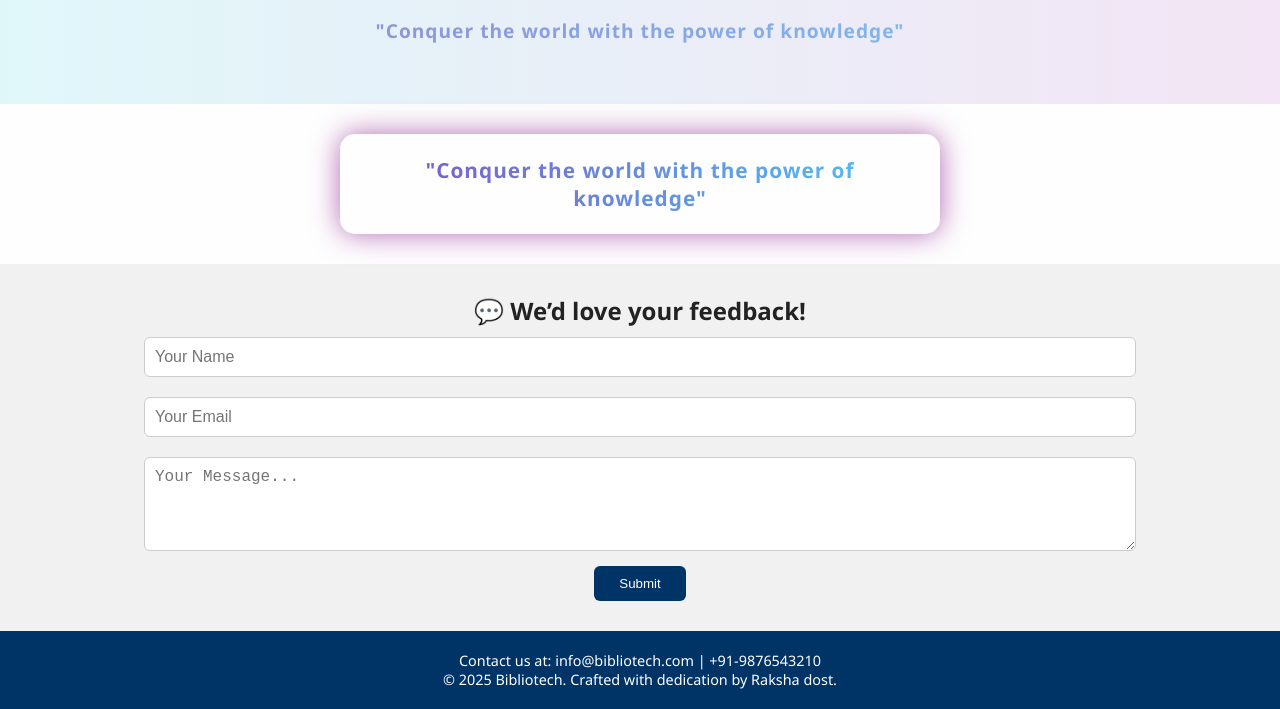
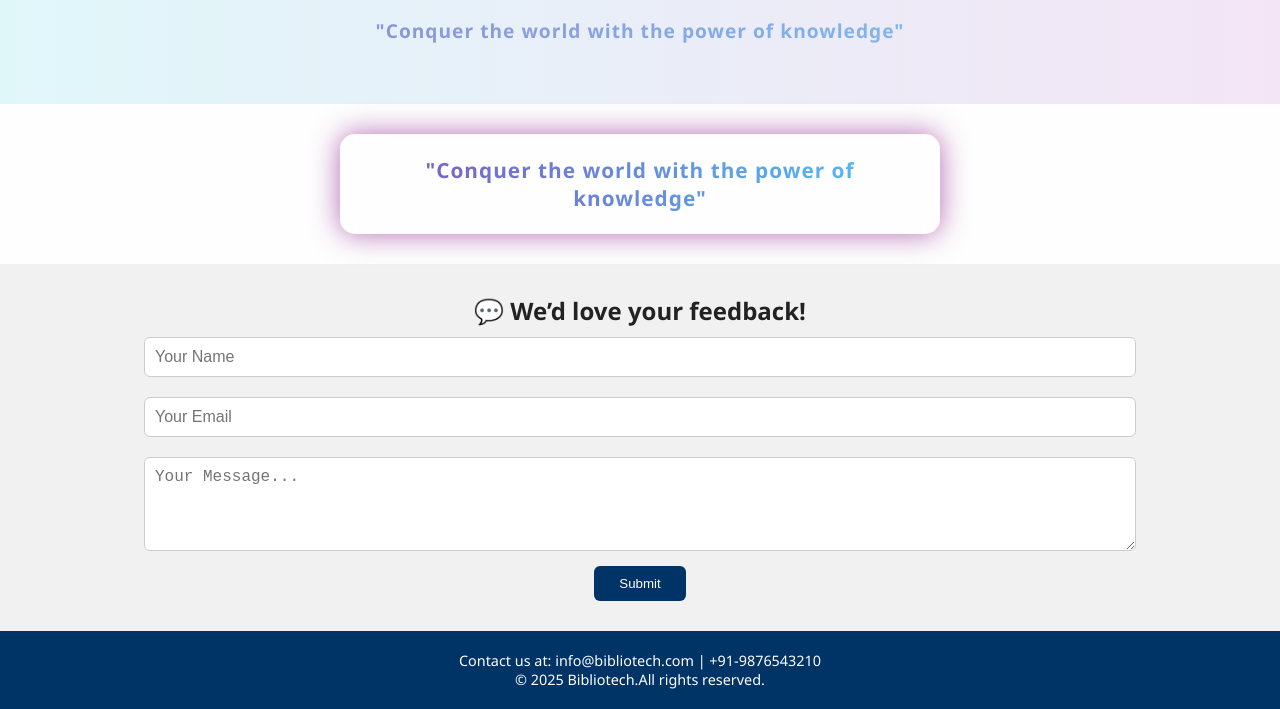
Before and after one commit to RakshaChaturvedi100/Bibliotech-, a plain HTML site: page index.html in a window 1280 px wide. Shown: the part 159-868 px from the top of the page. Drawn offline with Linux system fonts and the light colour scheme; a script that the page names is missing.

Commit message:
Update index.html

```diff
--- a/index.html
+++ b/index.html
@@ -43,7 +43,7 @@
   <!-- Footer -->
   <footer>
     <p>Contact us at: info@bibliotech.com | +91-9876543210</p>
-    <p>© 2025 Bibliotech. Crafted with dedication by Raksha dost.</p>
+    <p>© 2025 Bibliotech.All rights reserved.</p>
   </footer>
 
   <!-- JavaScript -->
```
